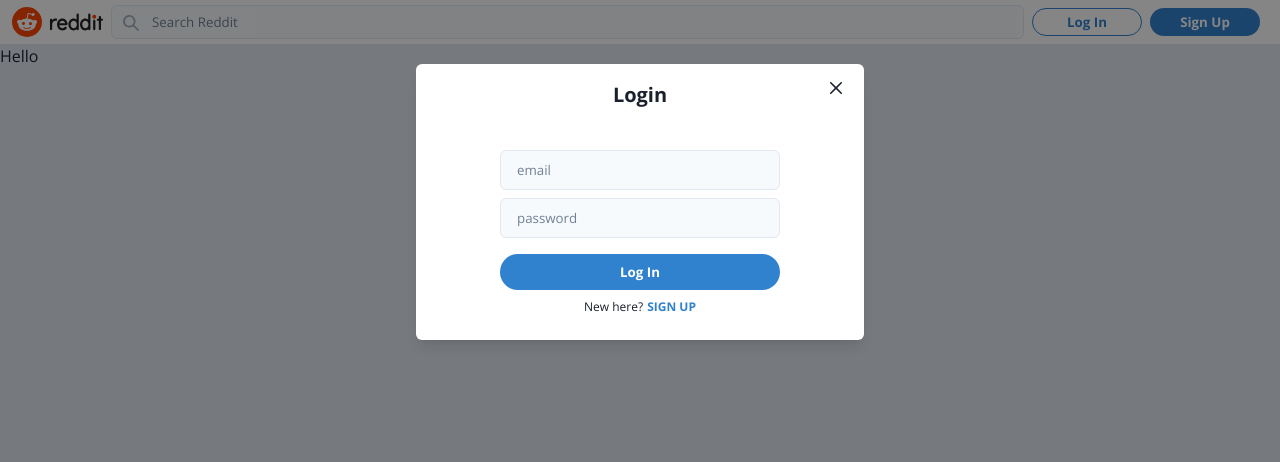
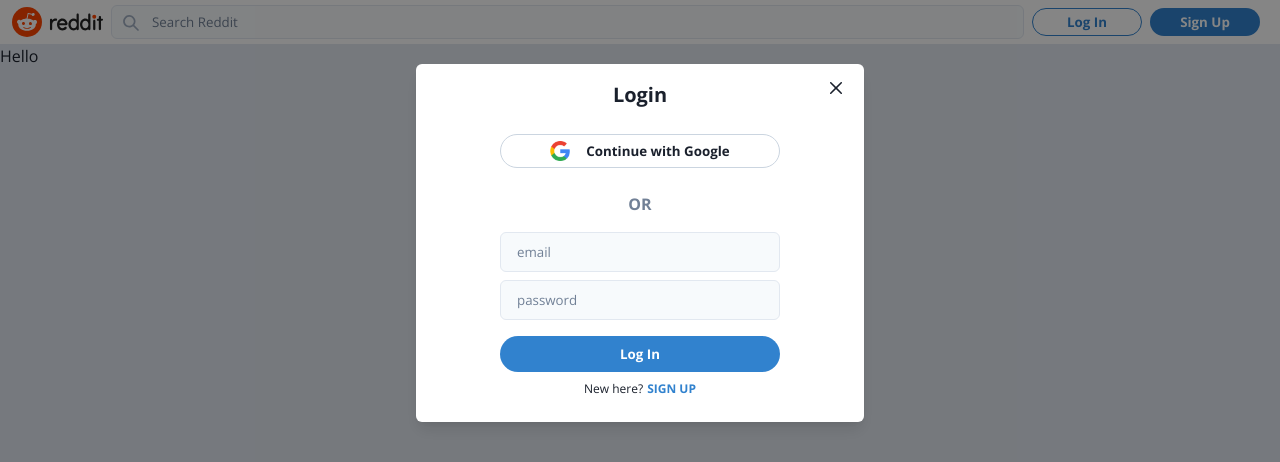
Before and after one commit to Jayakrishna20/reddit_clone, a Next.js app: page / in a window 1280 px wide. Both pictures are taken after a click on the button "Log In". Shown: the top 462 px of the page. Built offline with nearby package versions, Linux system fonts and the light colour scheme.

Commit message:
OAuthButtons done

```diff
--- a/src/components/Modal/Auth/AuthModal.tsx
+++ b/src/components/Modal/Auth/AuthModal.tsx
@@ -1,5 +1,6 @@
 import React from "react";
 import {
+  Text,
   Button,
   Modal,
   ModalOverlay,
@@ -13,6 +14,7 @@
 import { useRecoilState } from "recoil";
 import { authModalState } from "@/src/atoms/authModalAtom";
 import AuthInputs from "./AuthInputs";
+import OAuthButtons from "./OAuthButtons";
 
 const AuthModal: React.FC = () => {
   const [modalState, setModalState] = useRecoilState(authModalState);
@@ -42,7 +44,8 @@
             pb={6}
           >
             <Flex direction="column" align="center" justify="center" width="70%">
-              {/* <OAuthnButton /> */}
+              <OAuthButtons />
+              <Text color="gray.500" fontWeight={700}>OR</Text>
               <AuthInputs />
               {/* <ResetPassword /> */}
             </Flex>
--- /dev/null
+++ b/src/components/Modal/Auth/OAuthButtons.tsx
@@ -0,0 +1,14 @@
+import { Button, Flex, Image } from "@chakra-ui/react";
+import React from "react";
+
+const OAuthButtons: React.FC = () => {
+  return (
+    <Flex direction="column" width="100%" mb={4}>
+      <Button variant="oauth" mb={2} >
+        <Image src="/images/googlelogo.png" height="20px" mr={4} />
+        Continue with Google
+      </Button>
+    </Flex>
+  );
+};
+export default OAuthButtons;
```
